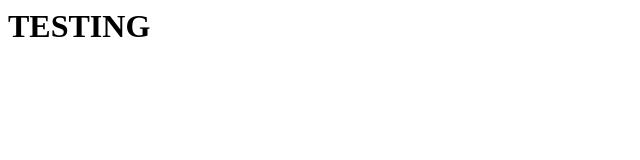
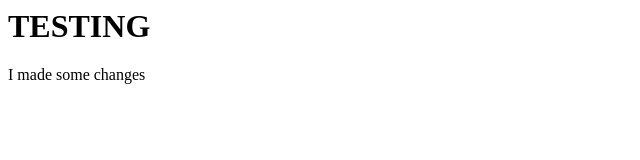
Before and after one commit to aprilleticia/iapm, a plain HTML site: page index.html in a window 1280 px wide. Shown: the whole page, without its empty margins (0-640 px from the left). Drawn offline with Linux system fonts and the light colour scheme.

Commit message:
i made some changes

```diff
--- a/index.html
+++ b/index.html
@@ -1 +1,2 @@
 <h1>TESTING</h1>
+<p>I made some changes</p>
```
Also changed, not shown: 1 other file.
